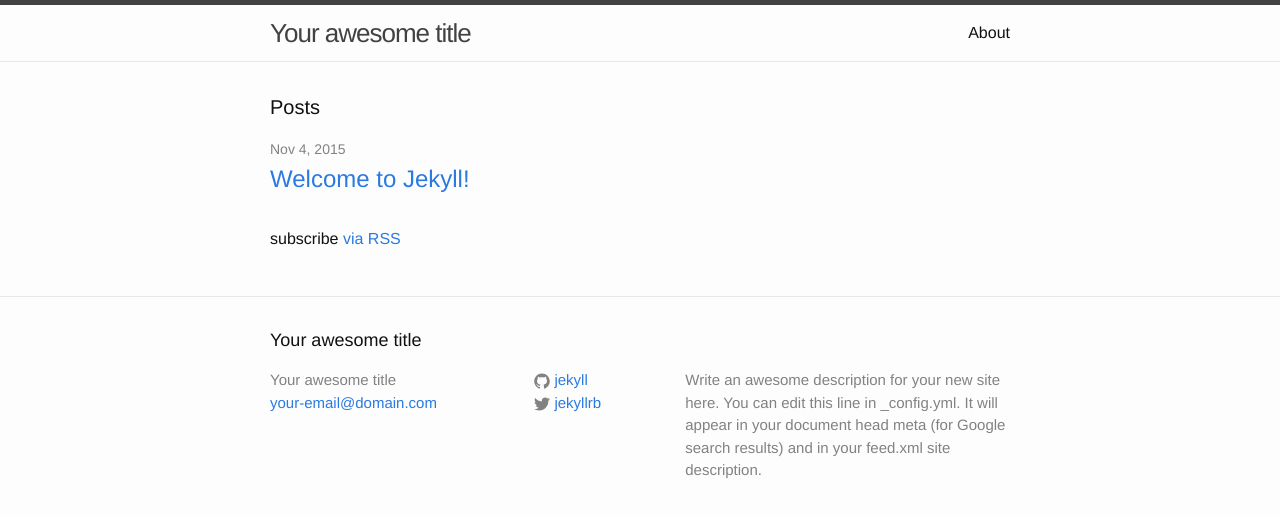
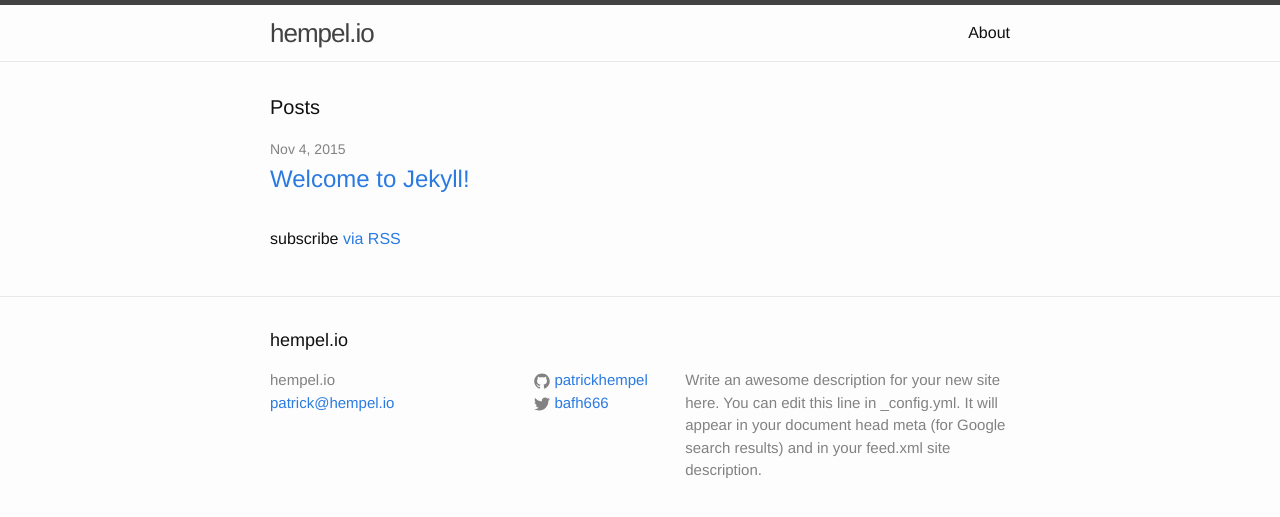
Before and after one commit to patrickhempel/hempel.io, a Jekyll site: the page built from index.html, in a window 1280 px wide. Shown: the top 517 px of the page. Built offline with Jekyll 4.4.1, drawn with Linux system fonts in a browser that asks for light colours.

Commit message:
Adding page title, URL and usernames

```diff
--- a/_config.yml
+++ b/_config.yml
@@ -6,16 +6,16 @@
 # 'jekyll serve'. If you change this file, please restart the server process.
 
 # Site settings
-title: Your awesome title
-email: your-email@domain.com
+title: hempel.io
+email: patrick@hempel.io
 description: > # this means to ignore newlines until "baseurl:"
   Write an awesome description for your new site here. You can edit this
   line in _config.yml. It will appear in your document head meta (for
   Google search results) and in your feed.xml site description.
 baseurl: "" # the subpath of your site, e.g. /blog
-url: "http://yourdomain.com" # the base hostname & protocol for your site
-twitter_username: jekyllrb
-github_username:  jekyll
+url: "http://hempel.io" # the base hostname & protocol for your site
+twitter_username: bafh666
+github_username:  patrickhempel
 
 # Build settings
 markdown: kramdown
```
